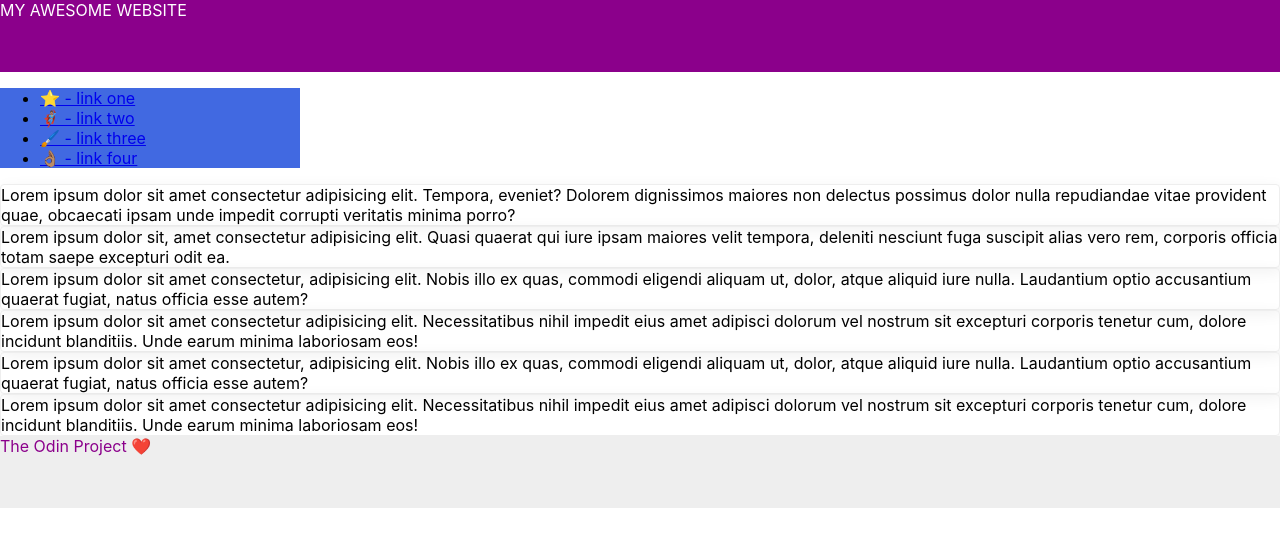
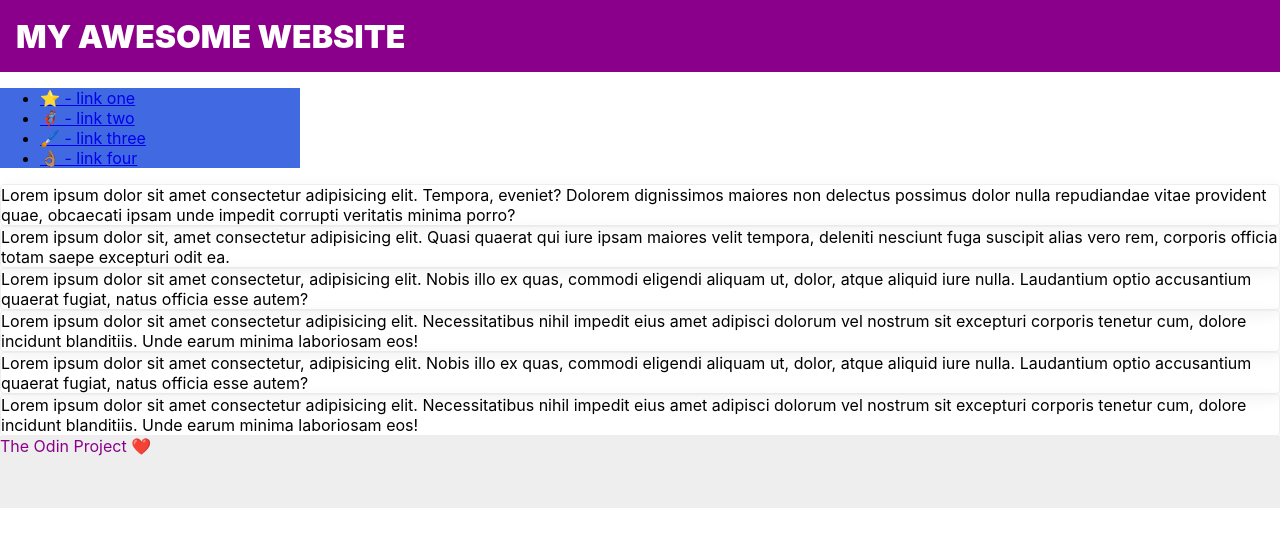
Before and after one commit to Hea092024/odin-flex-layout-2, a plain HTML site: page index.html in a window 1280 px wide. Drawn offline with Linux system fonts and the light colour scheme.

Commit message:
edited header in css

```diff
--- a/style.css
+++ b/style.css
@@ -10,6 +10,11 @@ body {
     height: 72px;
     background: darkmagenta;
     color: white;
+    display: flex;
+    align-items: center;
+    padding: 0 16px;
+    font-size: 32px;
+    font-weight: 900;
   }
 
   .footer {
```
